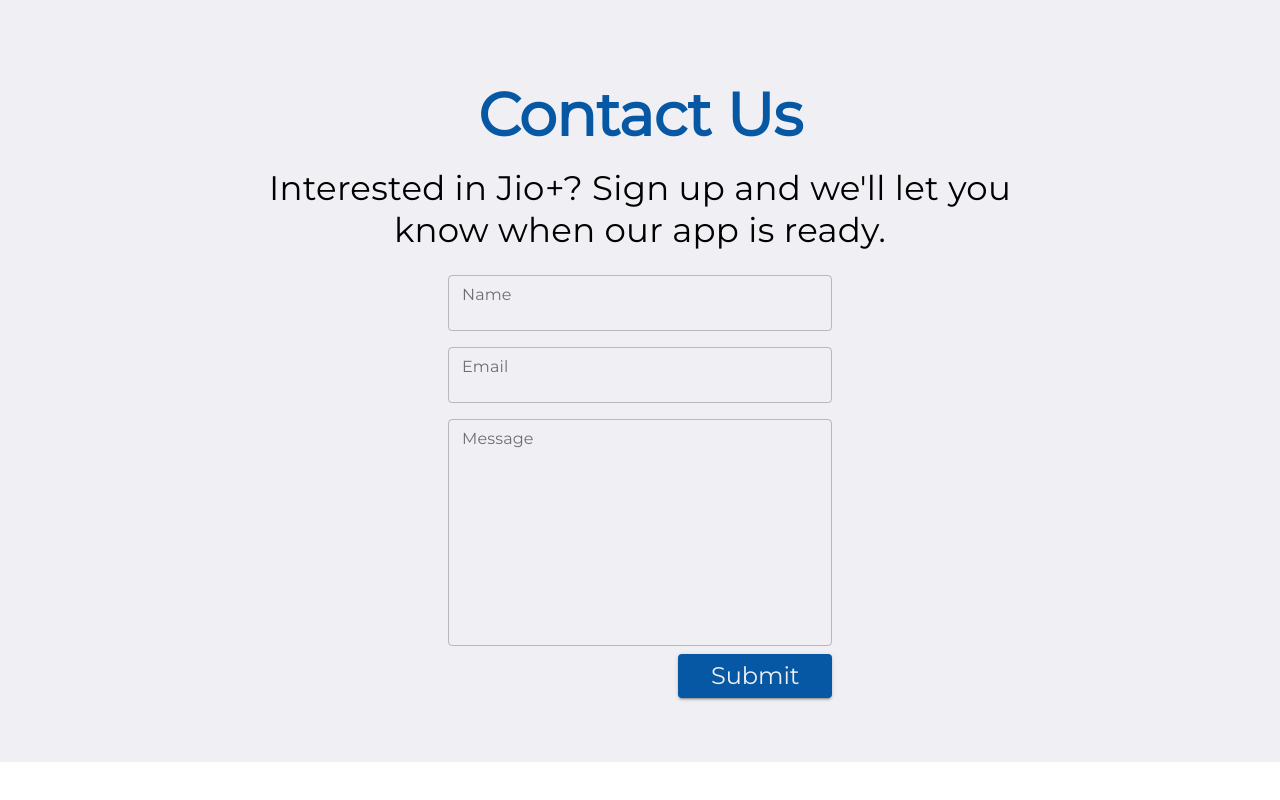
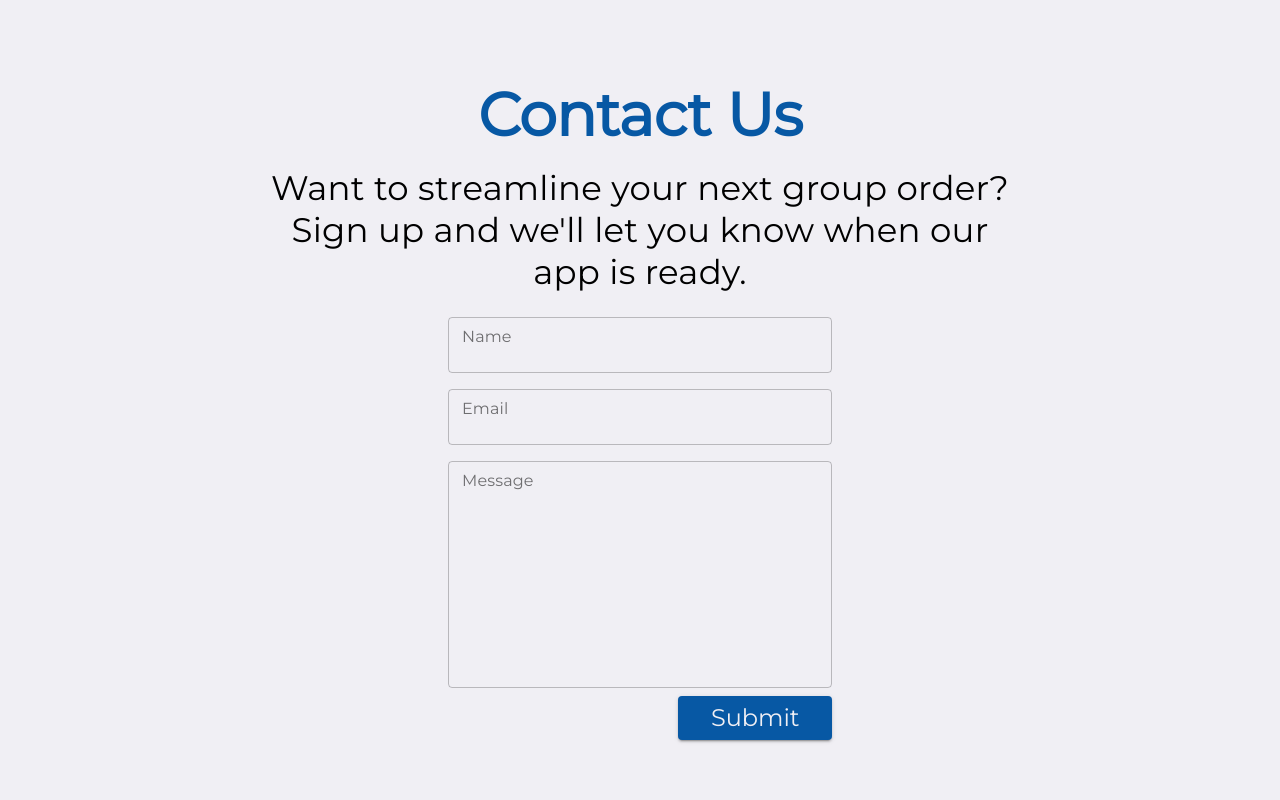
Before and after one commit to AudreyFelicio/JioPlus, a React (Create React App) app: page / in a window 1280 px wide. Shown: the part 1642-2442 px from the top of the page. Before the commit the page ends 2404 px from the top, so only its background shows below. Built offline with nearby package versions, Linux system fonts and the light colour scheme.

Commit message:
Change logo and text

```diff
--- a/public/index.html
+++ b/public/index.html
@@ -2,7 +2,7 @@
 <html lang="en">
   <head>
     <meta charset="utf-8" />
-    <link rel="icon" href="%PUBLIC_URL%/favicon.ico" />
+    <link rel="icon" href="%PUBLIC_URL%/favicon.ico?v=2" />
     <meta name="viewport" content="width=device-width, initial-scale=1" />
     <meta name="theme-color" content="#000000" />
     <meta
--- a/src/components/Contact.js
+++ b/src/components/Contact.js
@@ -102,7 +102,8 @@
               Contact Us
             </Typography>
             <Typography variant={verySmallScreen ? "h5" : "h4"} className={classes.message}>
-              Interested in Jio+? Sign up and we'll let you know when our app is ready.
+              Want to streamline your next group order?
+              Sign up and we'll let you know when our app is ready.
             </Typography>
             <div className={classes.form}>
               {Form()}
```
Also changed, not shown: public/manifest.json, 1 other file (tests, documents, lock files or other folders).
